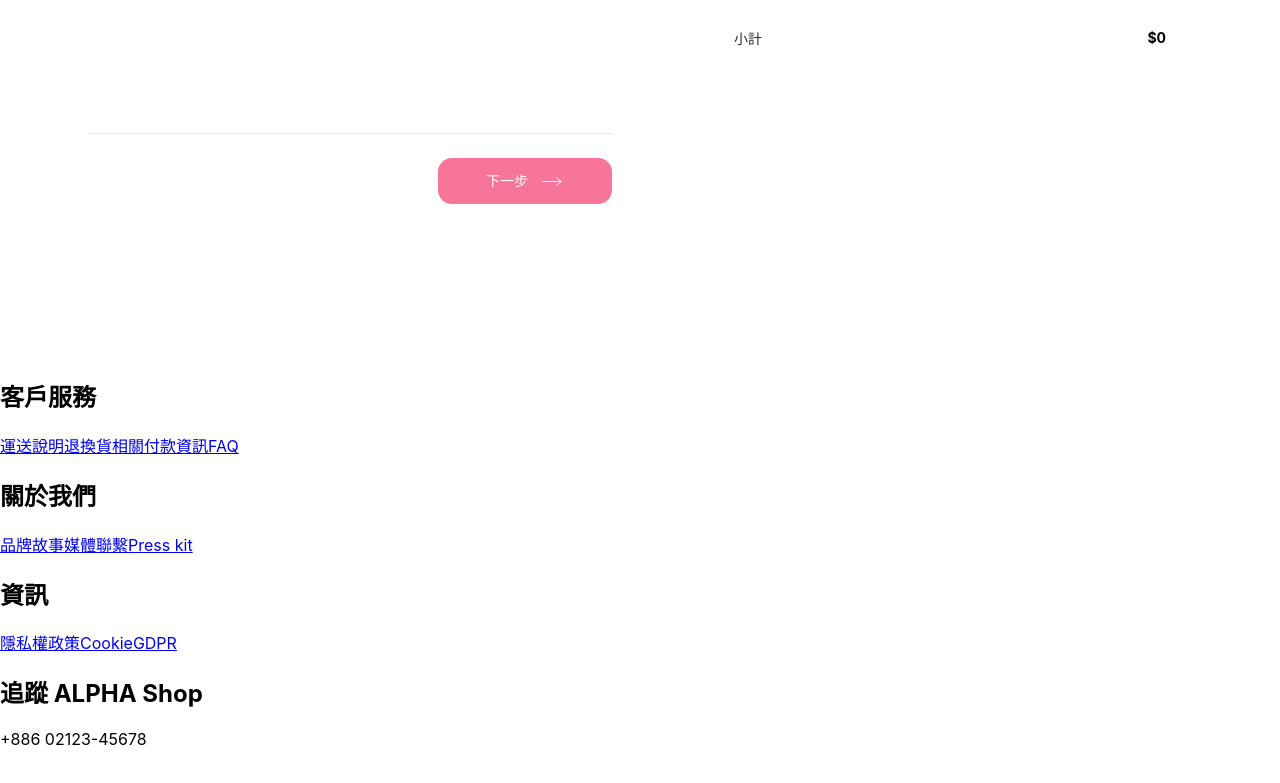
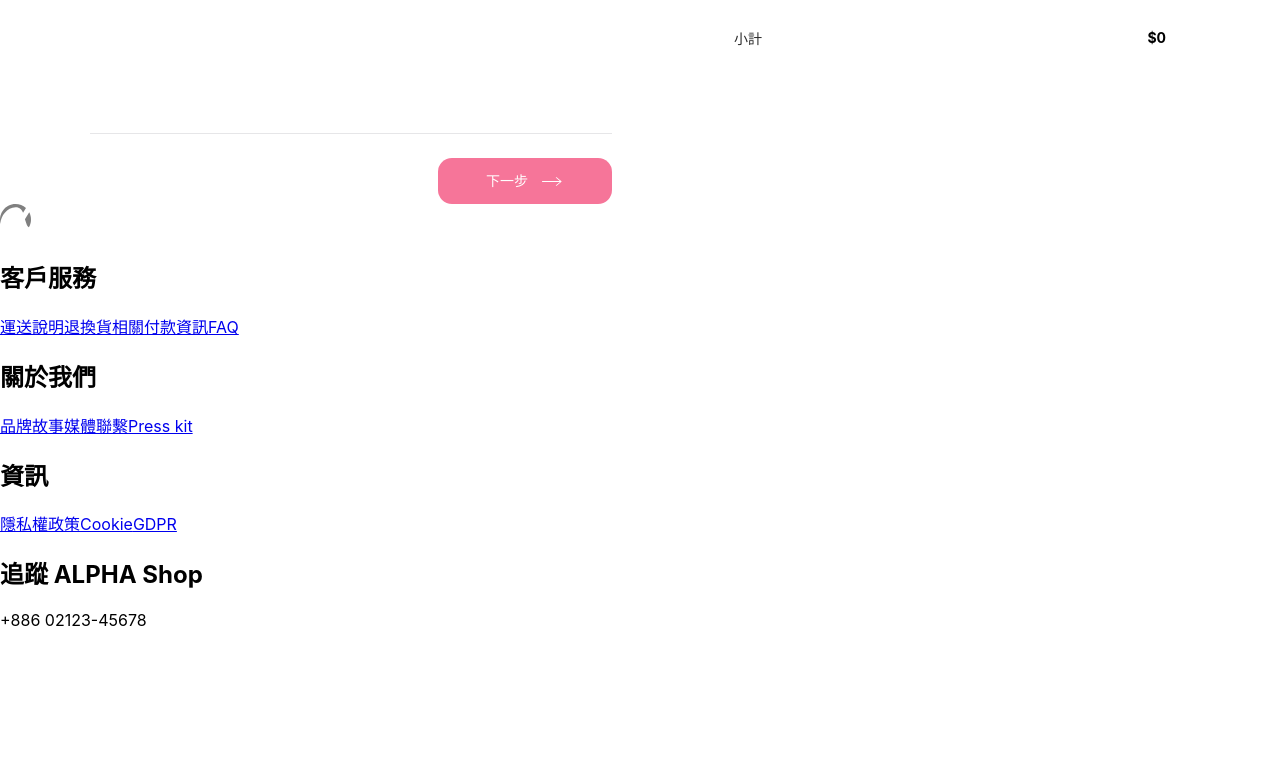
Before and after one commit to thAilurus/Alpha-shop, a React (Create React App) app: page / in a window 1280 px wide. Shown: the part 535-1318 px from the top of the page. After the commit the page ends 1193 px from the top, so only its background shows below. Built offline with nearby package versions, Linux system fonts and the light colour scheme.

Commit message:
Add the basic HTML structure

```diff
--- a/src/components/footer.jsx
+++ b/src/components/footer.jsx
@@ -11,9 +11,7 @@ export function Footer() {
       <footer class="site-footer">
         <div class="footer-container">
           <div class="footer-logo-container">
-            <svg class="icon-logo">
-              <use xlink:href="#svg-icon-logo"></use>
-            </svg>
+            <Logo/>
           </div>
           <section class="footer-section">
             <h2 class="section-title">客戶服務</h2>
@@ -45,15 +43,9 @@ export function Footer() {
             <div class="section-content">
               <div class="tel-info">+886 02123-45678</div>
               <div class="social-icon-group">
-                <svg class="social-icon cursor-point">
-                  <use xlink:href="#svg-icon-facebook"></use>
-                </svg>
-                <svg class="social-icon cursor-point">
-                  <use xlink:href="#svg-icon-instagram"></use>
-                </svg>
-                <svg class="social-icon cursor-point">
-                  <use xlink:href="#svg-icon-whatsapp"></use>
-                </svg>
+                <FB/>
+                <IG/>
+                <Whatsapp/>
               </div>
             </div>
           </section>
```
